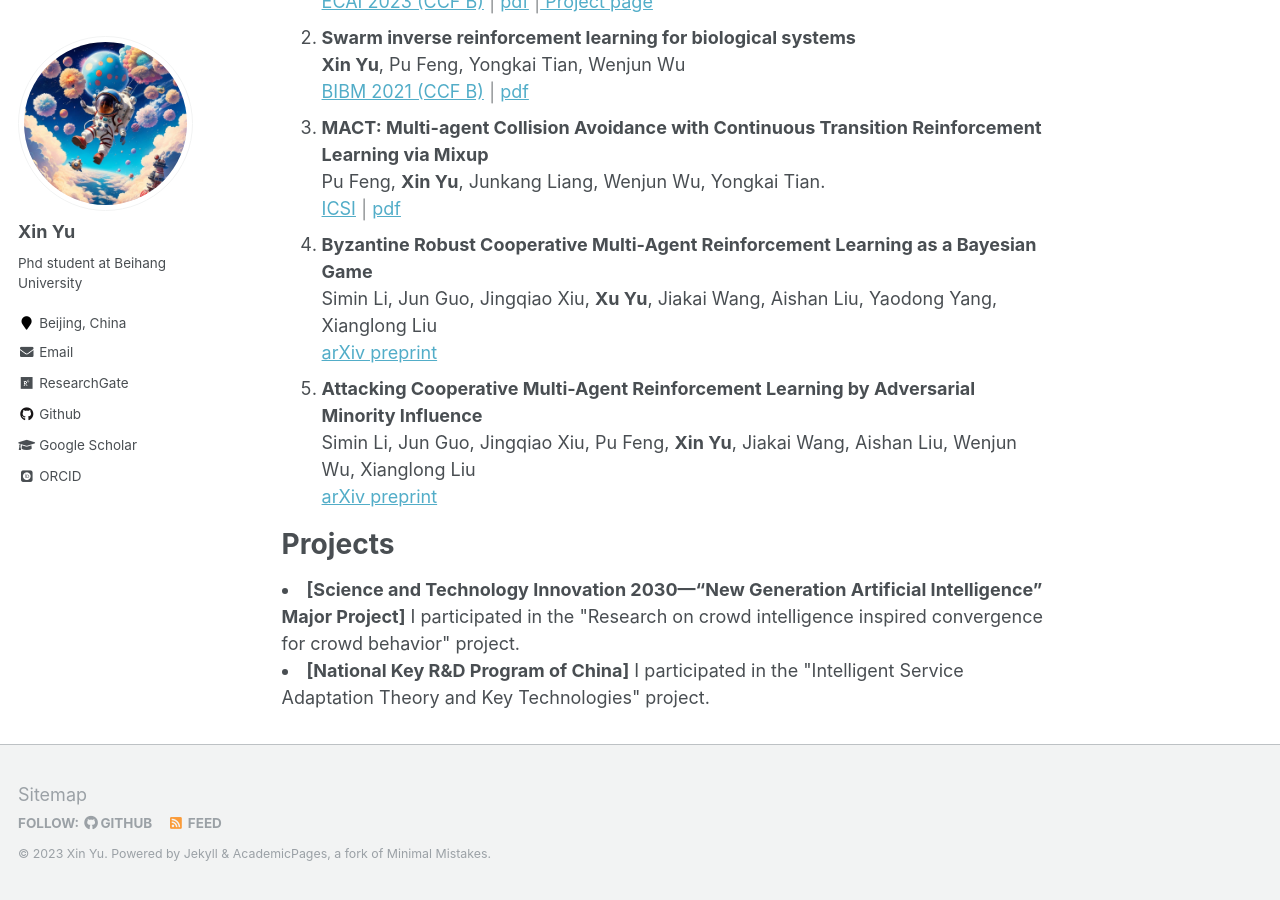
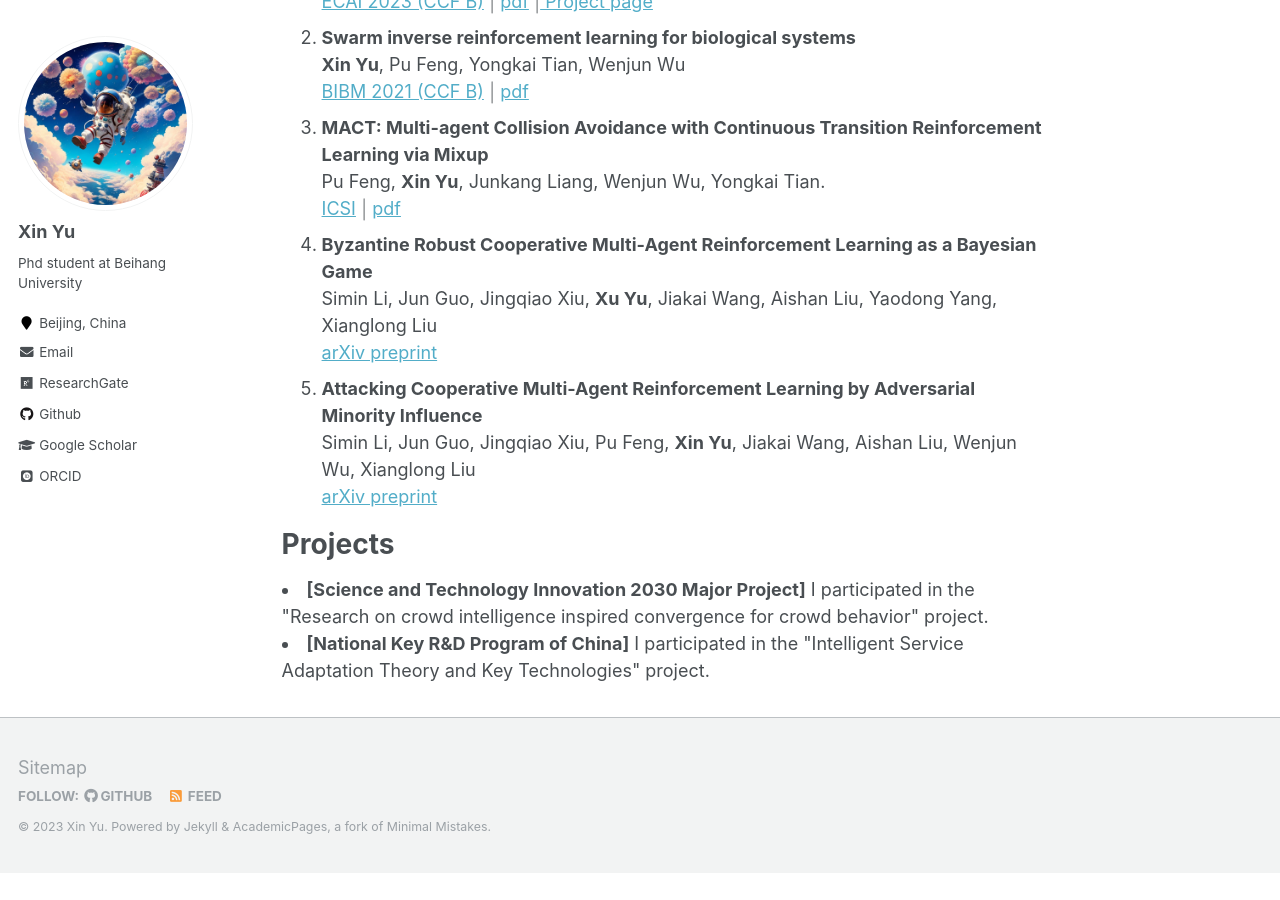
Before and after one commit to xinyu-site/xinyu-site.github.io, a Jekyll site: the page built from _pages/about.md, in a window 1280 px wide and 900 px high, scrolled down 811 px. Built offline with Jekyll 4.4.1, drawn with Linux system fonts in a browser that asks for light colours; some web fonts are replaced; formulas are drawn with MathJax 3; after the commit the page ends 1684 px from its top, so only the background shows below that.

Commit message:
Update about.md

```diff
--- a/_pages/about.md
+++ b/_pages/about.md
@@ -35,7 +35,7 @@ Reinforcement Learning** <br>**Xin Yu**, Rongye Shi, Pu Feng, Yongkai Tian, Jie
 
 Projects
 ======
-  <li><strong>[Science and Technology Innovation 2030—“New Generation Artificial Intelligence” Major Project]</strong> I participated in the "Research on crowd intelligence inspired convergence for crowd behavior" project.
+  <li><strong>[Science and Technology Innovation 2030 Major Project]</strong> I participated in the "Research on crowd intelligence inspired convergence for crowd behavior" project.
   </li>
 
   <li><strong>[National Key R&D Program of China]</strong> I participated in the "Intelligent Service Adaptation Theory and Key Technologies" project.
```
